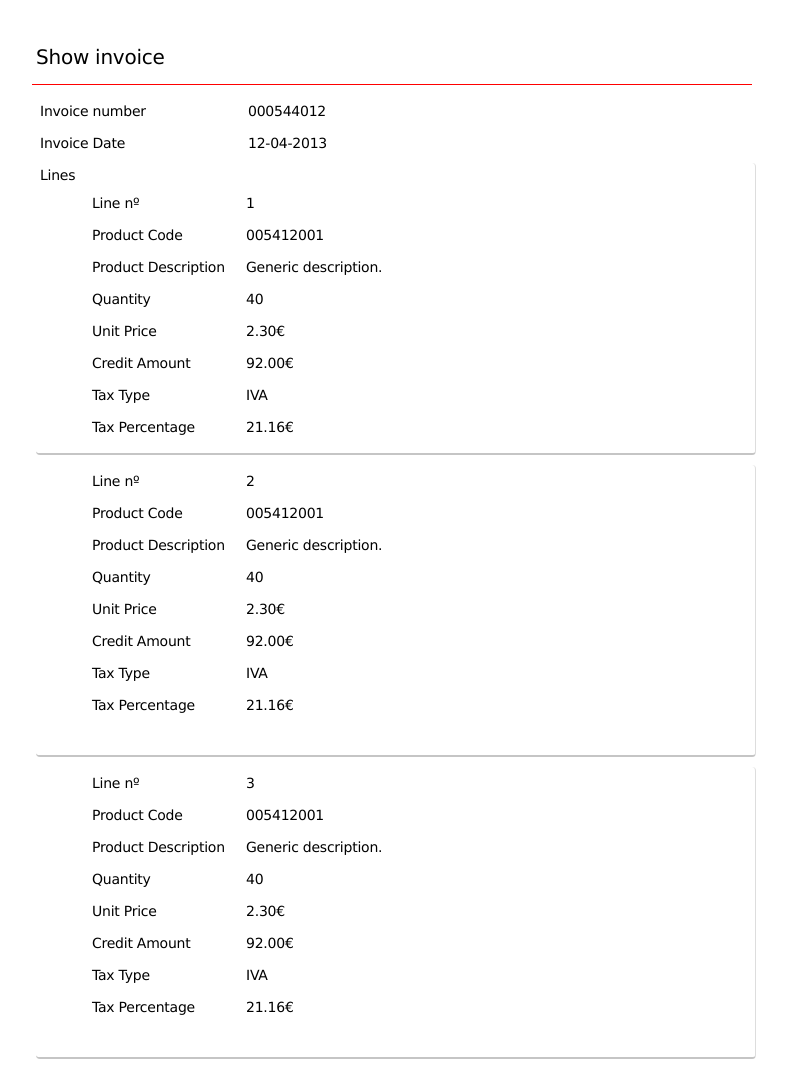
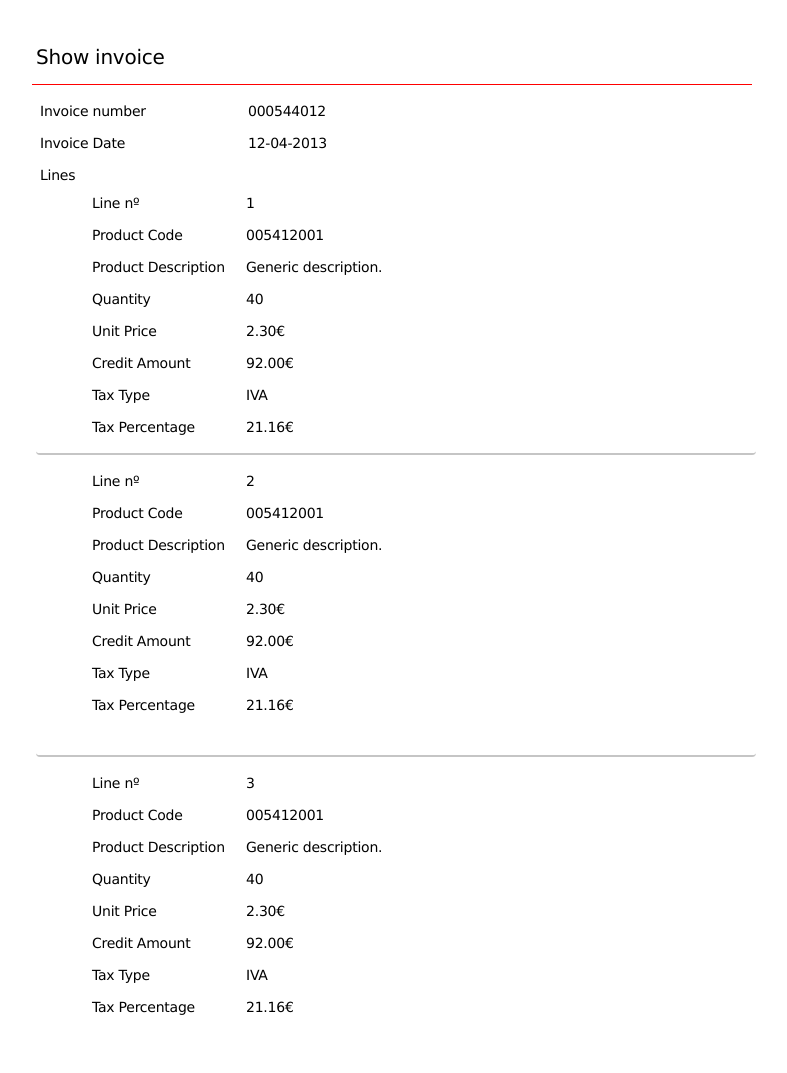
Before and after one commit to DDuarte/feup-ltw-invoice-system, a PHP site: page /showInvoice.html in a window 1280 px wide. Shown: the whole page, without its empty margins (248-1035 px from the left). After the commit the page ends 1015 px from the top, so only its background shows below. Run offline with PHP 8.4, Linux system fonts and the light colour scheme.

Commit message:
Do not show separator in the last invoice line

```diff
--- a/css/style.css
+++ b/css/style.css
@@ -223,12 +223,18 @@
 ._line_title{
 }
 
-._invoice_line{
+._invoice_line:last-child {
+    position: relative;
+    height: 290px;
+    border-radius: 0;
+    border-bottom: 0;
+}
+
+._invoice_line {
     position: relative;
     height: 290px;
     margin-bottom: 10px;
 
     border-radius: 4px;
-    border-right: 1px solid #dddddd;
     border-bottom: 2px solid #c5c5c5;
 }
```
